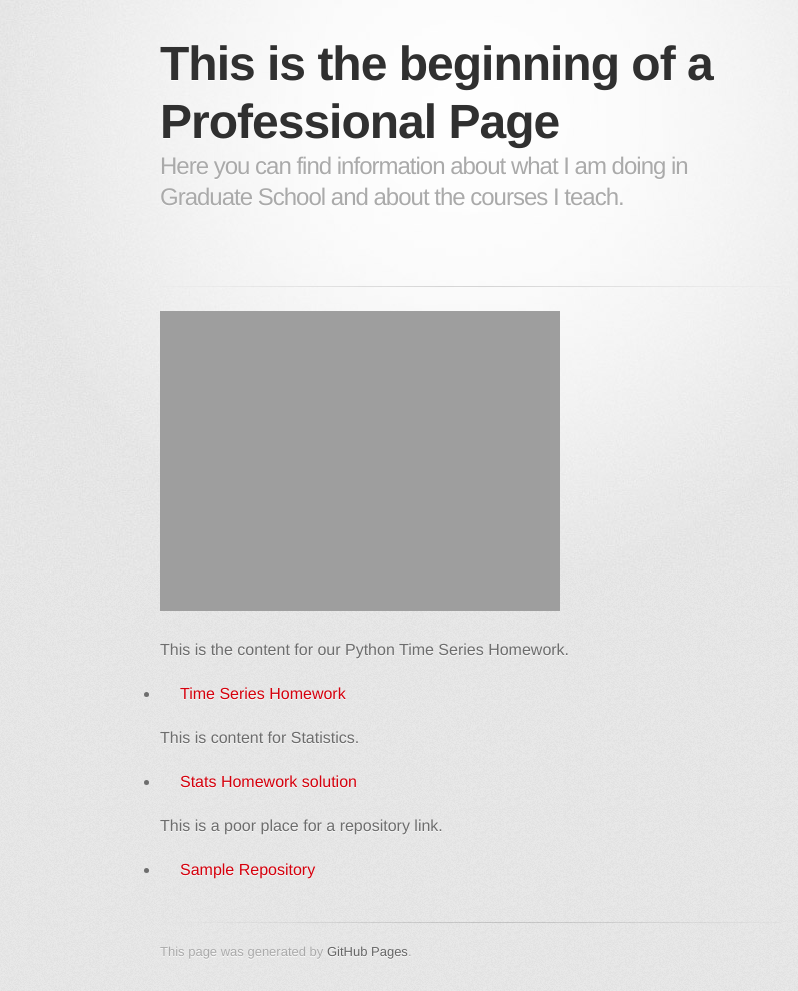
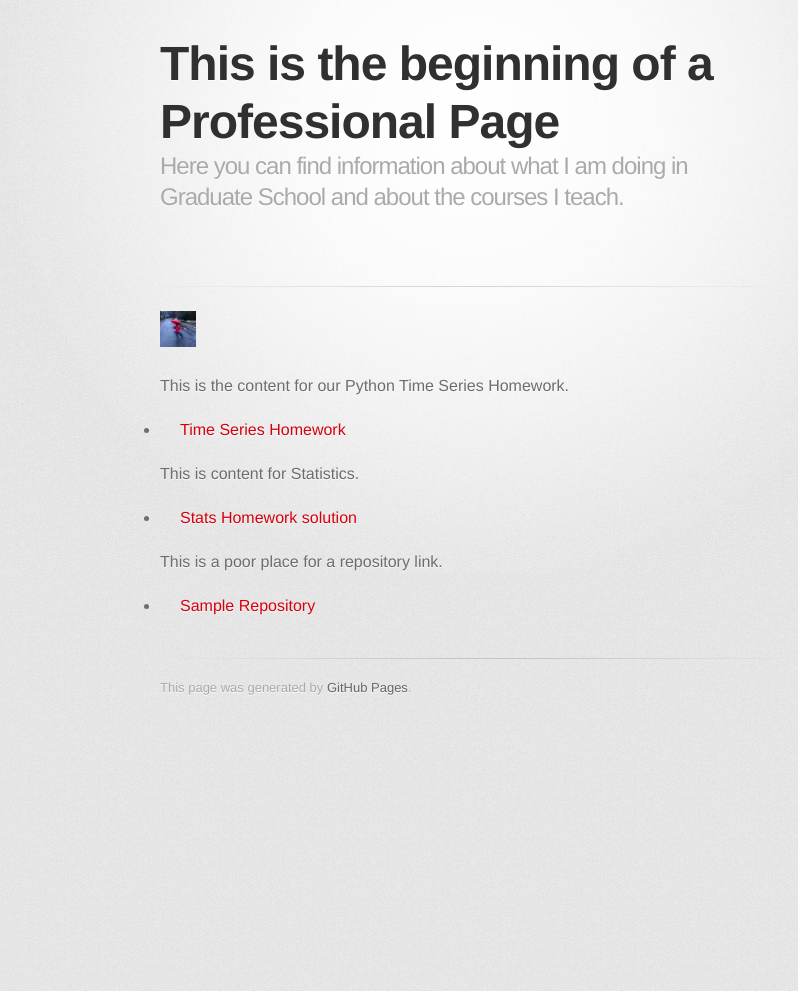
Before and after one commit to bmarlin96/bmarlin96.github.io, a Jekyll site: the page built from index.md, in a window 1280 px wide. Shown: the whole page, without its empty margins (170-968 px from the left). Built offline with Jekyll 4.4.1, drawn with Linux system fonts in a browser that asks for light colours; some web fonts are replaced; our own code applies the rules of GitHub Pages for plain Markdown files; after the commit the page ends 900 px from its top, so only the background shows below that.

Commit message:
Update index.md

```diff
--- a/index.md
+++ b/index.md
@@ -3,7 +3,7 @@ title: This is the beginning of a Professional Page
 description: Here you can find information about what I am doing in Graduate School and about the courses I teach.
 ---
 
-![My Picture](/pics/T.jpg=24x48)
+![My Picture](/pics/T.jpg){:height="36px" width="36px"}
 
 This is the content for our Python Time Series Homework.
 - [Time Series Homework](/Timeseries/index.md)
```
